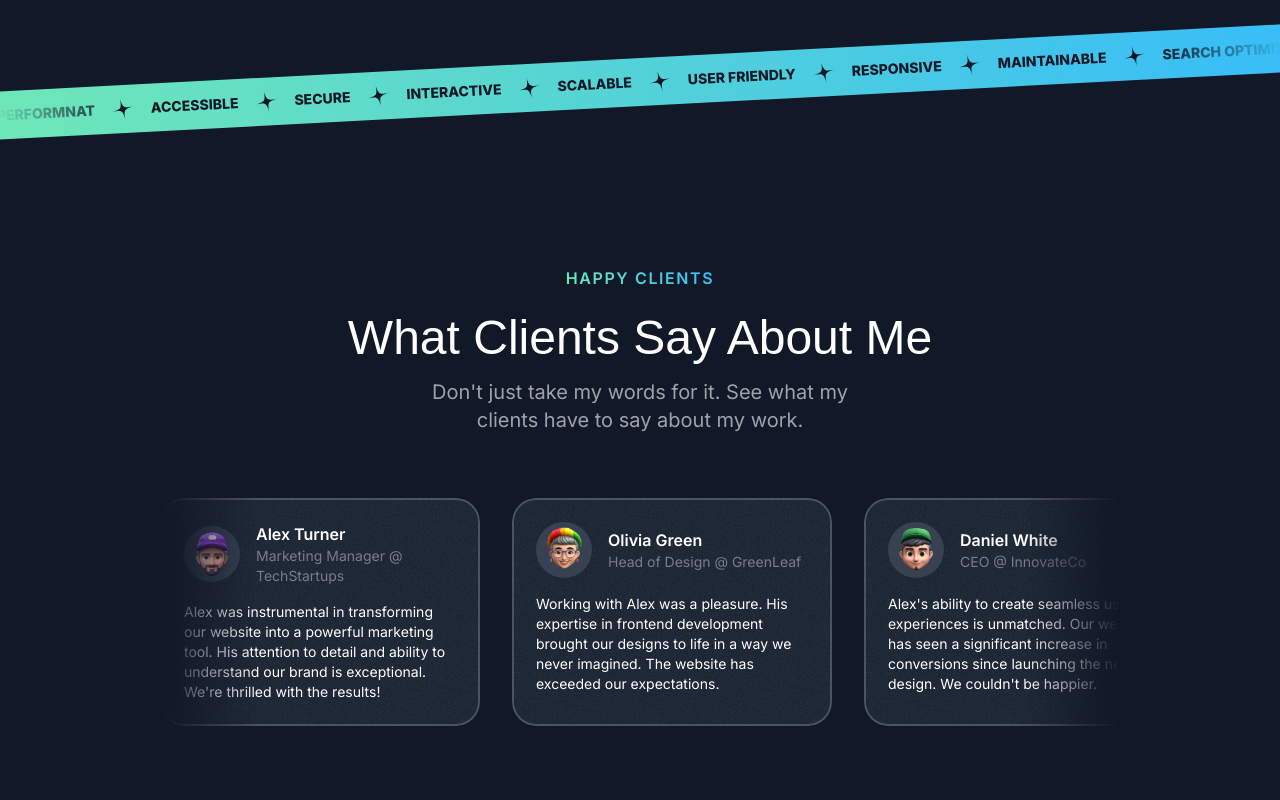
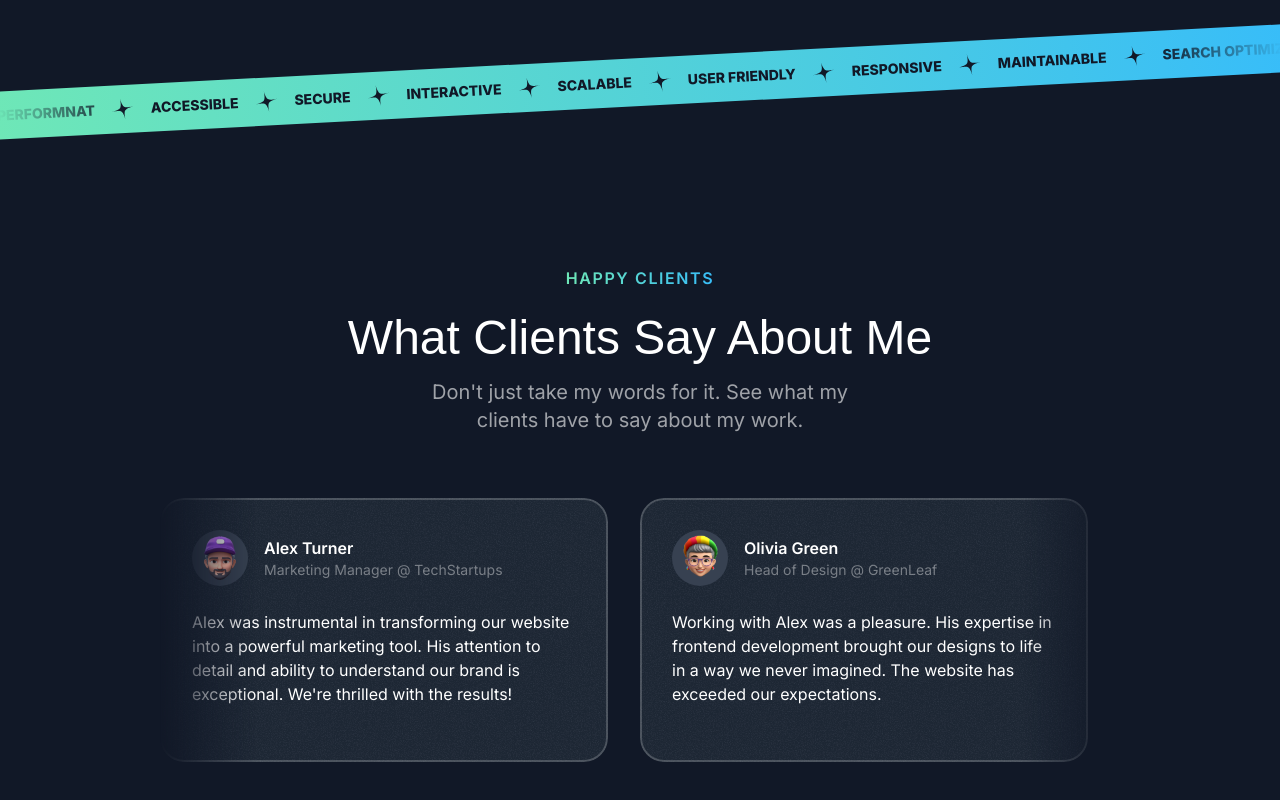
Before and after one commit to Patypatii/MODERN-PORTFOLIO, a Next.js app in the folder frontend/: page / in a window 1280 px wide. Shown: the part 2982-3782 px from the top of the page. Built offline with nearby package versions, Linux system fonts and the light colour scheme; a web font is replaced by a local one.

Commit message:
complted testimonials for tablet view

```diff
--- a/frontend/src/sections/Testimonials.tsx
+++ b/frontend/src/sections/Testimonials.tsx
@@ -49,7 +49,7 @@
       <div className="mt-16  flex overflow-x-clip [mask-image:linear-gradient(to_right,transparent,black_10%,black_90%,transparent)]">
         <div className="flex gap-8 flex-none">
           {testimonials.map(testimonial => (
-            <Card key={testimonial.name} className="max-w-xs">
+            <Card key={testimonial.name} className="max-w-xs md:max-w-md md:p-8">
               <div className="flex gap-4 items-center">
                 <div className="size-14 bg-gray-700 inline-flex justify-center rounded-full flex-shrink-0" >
                   <Image src={testimonial.avatar} alt={testimonial.name} className="max-h-full" />
@@ -59,7 +59,7 @@
                   <div className="text-sm text-white/40">{testimonial.position}</div>
                 </div>
               </div>
-              <p className="mt-4 text-sm">{testimonial.text}</p>
+              <p className="mt-4 md:mt-6 text-sm md:text-base">{testimonial.text}</p>
             </Card>
           ))}
         </div>
```
